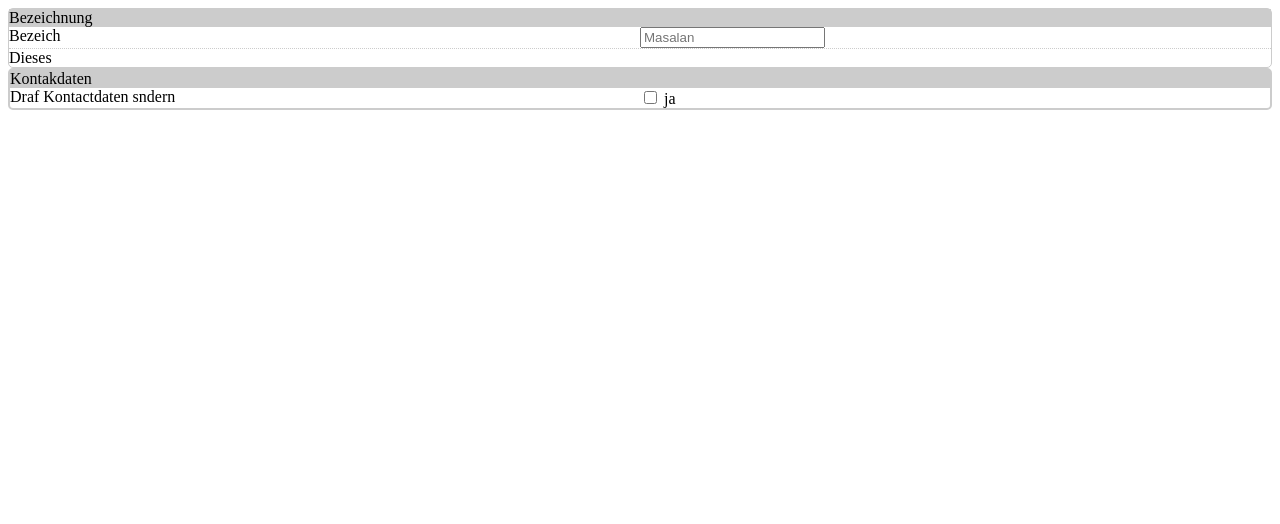
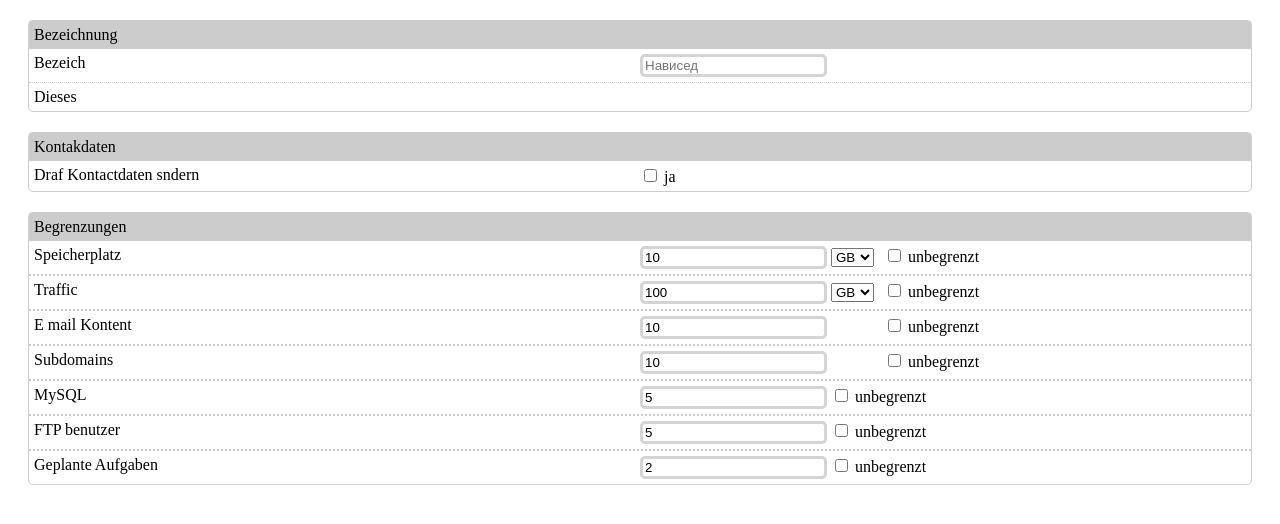
Before and after one commit to akmaljalilov/hokim, a plain HTML site: page input.html in a window 1280 px wide. Drawn offline with Linux system fonts and the light colour scheme.

Commit message:
Теги "div" ва "input" кати кор кардам

```diff
--- a/input.html
+++ b/input.html
@@ -4,55 +4,152 @@
     <meta charset="UTF-8">
     <title>Инпут</title>
     <style>
-        #divi_1 {
+        .blok {
             border: solid 1px #cccccc;
             border-radius: 5px;
+            margin: 20px;
+
         }
 
         .header {
             background-color: #cccccc;
+            padding: 5px;
         }
+
         .item:first-child {
             border-bottom: 1px dotted #cccccc;
         }
+
         .item {
             display: flex;
+            padding: 5px;
+            border-bottom: dotted 2px #cccccc;
         }
+
+        .item:last-child {
+            border: none;
+        }
+
         .column {
             width: 50%;
+
         }
 
-        #rangi_past
-        {
-         border:solid 2px #CCCCCC;
+        .text {
+            border: solid #D4D4D4;
             border-radius: 5px;
+        }
+
+        .input {
+            width: 240px;
+            display: inline-block;
         }
 
 
     </style>
 </head>
 <body>
-<div id="divi_1">
+<div class="blok">
     <div class="header">Bezeichnung</div>
     <div class="items">
         <div class="item">
             <div class="column"><span>Bezeich</span></div>
-            <div class="column"><input class="text" placeholder="Masalan"></div>
+            <div class="column"><input class="text" placeholder="Нависед"></div>
         </div>
         <div class="item">Dieses</div>
     </div>
 </div>
 
-
-<div id="rangi_past">
+<div class="blok">
     <div class="header">Kontakdaten</div>
     <div class="item">
-    <div class="column">Draf Kontactdaten sndern</div>
-    <div class="column"><input type="checkbox" id="ja" name="ja">
-        <label for="ja">ja</label>
-    </div>
+        <div class="column">Draf Kontactdaten sndern</div>
+        <div class="column"><input type="checkbox" id="ja" name="ja">
+            <label for="ja">ja</label>
+        </div>
     </div>
 </div>
 
+
+<div class="blok">
+    <div class="header">Begrenzungen</div>
+    <div class="item">
+        <div class="column"><span>Speicherplatz</span></div>
+        <div class="column">
+            <div class="input">
+                <input class="text" value="10">
+                <select name="audio">
+                    <option value="tb">GB</option>
+                    <option value="gb">TB</option>
+                    <option value="kb">KB</option>
+                    <option value="bit">BIT</option>
+                </select>
+            </div>
+            <input type="checkbox" id="speicherplatz" name="speicherplatz">
+            <label for="speicherplatz">unbegrenzt</label>
+        </div>
+    </div>
+    <div class="item">
+        <div class="column">Traffic</div>
+        <div class="column">
+            <div class="input"><input class="text" value="100">
+            <select name="audio">
+                <option value="tb">GB</option>
+                <option value="gb">TB</option>
+                <option value="kb">KB</option>
+                <option value="bit">BIT</option>
+            </select>
+            </div>
+            <input type="checkbox" class="unbegrenzt" name="trafic" id="trafic">
+            <label for="trafic">unbegrenzt</label>
+        </div>
+    </div>
+
+
+    <div class="item">
+        <div class="column">E mail Kontent</div>
+        <div class="column">
+            <div class="input">
+                <input class="text" value="10">
+            </div>
+            <input type="checkbox" class="unbegrenzt" name="E mail Kontent" id="E mail Kontent">
+            <label for="E mail Kontent">unbegrenzt</label>
+        </div>
+    </div>
+
+    <div class="item">
+        <div class="column">Subdomains</div>
+        <div class="column">
+            <div class="input"><input class="text" value="10">
+            </div>
+            <input type="checkbox" class="unbegrenzt" name="Subdomains" id="Subdomains ">
+            <label for="Subdomains ">unbegrenzt</label>
+        </div>
+    </div>
+
+    <div class="item">
+        <div class="column">MySQL</div>
+        <div class="column"><input class="text" value="5">
+            <input type="checkbox" class="unbegrenzt" name="MySQL" id="MySQL ">
+            <label for="MySQL ">unbegrenzt</label>
+        </div>
+    </div>
+
+    <div class="item">
+        <div class="column">FTP benutzer</div>
+        <div class="column"><input class="text" value="5">
+            <input type="checkbox" class="unbegrenzt" name="FTP benutzer" id="FTP benutzer ">
+            <label for="FTP benutzer ">unbegrenzt</label>
+        </div>
+    </div>
+
+    <div class="item">
+        <div class="column">Geplante Aufgaben</div>
+        <div><input class="text" value="2">
+            <input type="checkbox" class="unbegrenzt" name="Geplante Aufgaben" id="Geplante Aufgaben ">
+            <label for="Geplante Aufgaben ">unbegrenzt</label>
+        </div>
+    </div>
+</div>
 </body>
 </html>
```
